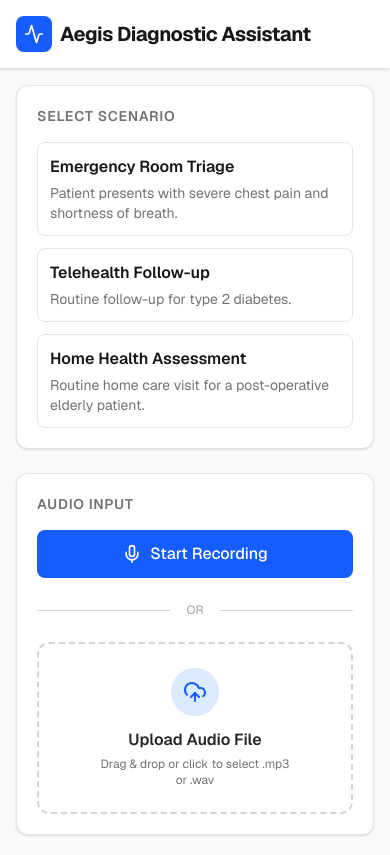
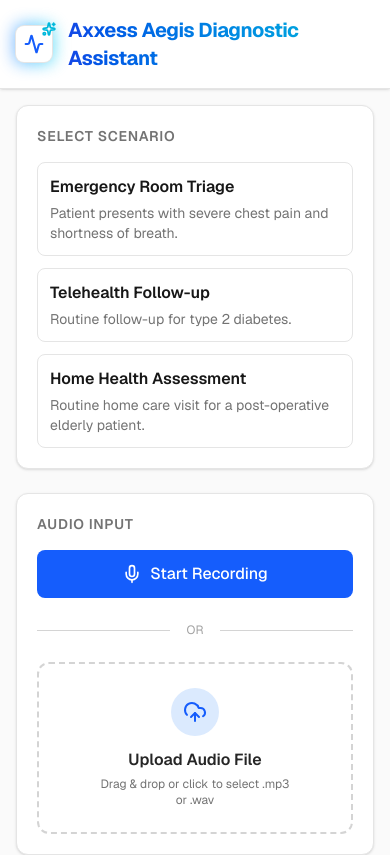
Before and after one commit to NealKapadia/Synapse, a Next.js app: page / in a window 390 px wide. Shown: the top 855 px of the page. Built offline with nearby package versions, Linux system fonts and the light colour scheme.

Commit message:
UI: Add custom responsive AppLogo component with gradient glow

```diff
--- a/src/app/page.tsx
+++ b/src/app/page.tsx
@@ -7,8 +7,8 @@
 import { TranscriptPanel } from "@/components/dashboard/TranscriptPanel";
 import { StructuredData } from "@/components/dashboard/StructuredData";
 import { FHIRExport } from "@/components/dashboard/FHIRExport";
+import { AppLogo } from "@/components/dashboard/AppLogo";
 import { AnalysisResult } from "@/lib/types";
-import { Activity } from "lucide-react";
 import toast from "react-hot-toast";
 
 export default function Home() {
@@ -49,11 +49,9 @@
   return (
     <div className="min-h-screen bg-neutral-50 dark:bg-neutral-900 text-neutral-900 dark:text-neutral-100 flex flex-col font-sans">
       <header className="bg-white dark:bg-neutral-950 border-b border-neutral-200 dark:border-neutral-800 p-4 sticky top-0 z-10 flex items-center justify-between shadow-sm">
-        <div className="flex items-center gap-2">
-          <div className="bg-blue-600 p-2 rounded-lg">
-            <Activity className="w-5 h-5 text-white" />
-          </div>
-          <h1 className="text-xl font-bold tracking-tight">Aegis Diagnostic Assistant</h1>
+        <div className="flex items-center gap-4">
+          <AppLogo />
+          <h1 className="text-xl font-bold tracking-tight bg-clip-text text-transparent bg-gradient-to-r from-blue-700 to-cyan-500 dark:from-blue-400 dark:to-cyan-300">Axxess Aegis Diagnostic Assistant</h1>
         </div>
       </header>
 
--- /dev/null
+++ b/src/components/dashboard/AppLogo.tsx
@@ -0,0 +1,16 @@
+import { Activity, Sparkles } from "lucide-react";
+
+export function AppLogo() {
+    return (
+        <div className="relative group">
+            {/* Dynamic Glowing Border */}
+            <div className="absolute -inset-0.5 bg-gradient-to-r from-blue-500 to-cyan-400 rounded-lg blur opacity-60 group-hover:opacity-100 transition duration-1000 group-hover:duration-200 animate-pulse"></div>
+
+            {/* Icon Container */}
+            <div className="relative bg-white dark:bg-neutral-900 ring-1 ring-neutral-200 dark:ring-neutral-800 p-2 rounded-lg flex items-center justify-center gap-1">
+                <Activity className="w-5 h-5 text-blue-600 dark:text-blue-400" strokeWidth={2.5} />
+                <Sparkles className="w-3.5 h-3.5 text-cyan-500 dark:text-cyan-400 absolute -top-1 -right-1" strokeWidth={3} />
+            </div>
+        </div>
+    );
+}
```
